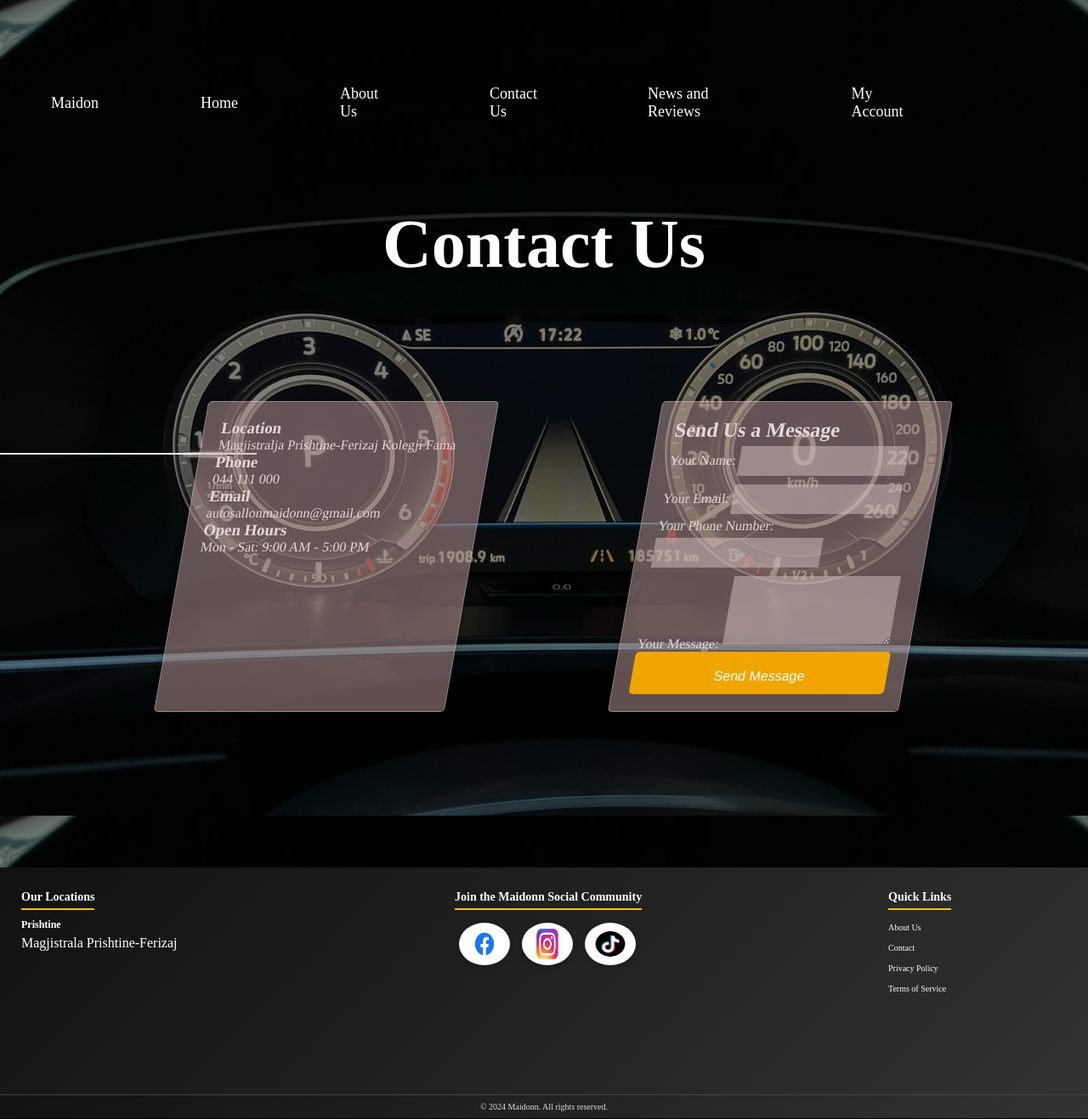
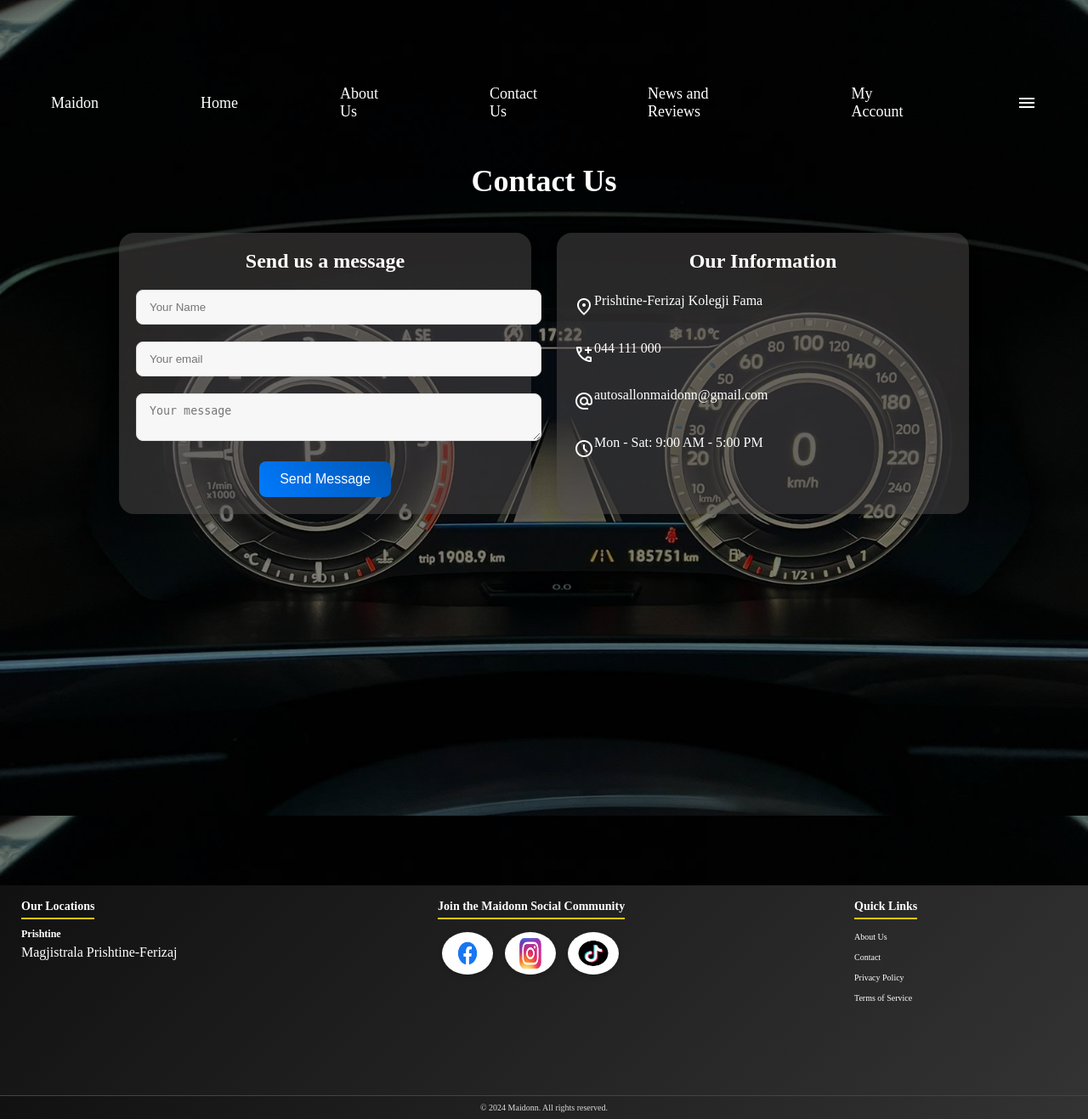
Before and after one commit to valzamustafa/Projektii, a PHP site: page /ContactUs.html in a window 1280 px wide. Shown: the whole page at 85% size. Run offline with PHP 8.4, Linux system fonts and the light colour scheme; grey boxes are pictures that could not be loaded.

Commit message:
contact us respoznive

```diff
--- a/About.css
+++ b/About.css
@@ -78,7 +78,7 @@ nav li:first-child {
        text-decoration: none;
        display: flex;
        align-items: center;
-       color: black;
+       color: white;
        font-size: 16px;
     }
 }
@@ -90,7 +90,7 @@ nav li:first-child {
         text-decoration: none;
         display: flex;
         align-items: center;
-        color: black;
+        color: white;
         font-size: 14px;
      }
  }
@@ -101,7 +101,7 @@ nav li:first-child {
         text-decoration: none;
         display: flex;
         align-items: center;
-        color: black;
+        color: white;
         font-size: 12px;
      }
 
--- a/ContactUs.css
+++ b/ContactUs.css
@@ -36,7 +36,7 @@ nav a {
     text-decoration: none;
     display: flex;
     align-items: center;
-    color: white;
+    color:white;
     font-size: 18px;
 }
 
@@ -78,7 +78,7 @@ nav li:first-child {
        text-decoration: none;
        display: flex;
        align-items: center;
-       color: black;
+       color: white;
        font-size: 16px;
     }
 }
@@ -90,7 +90,7 @@ nav li:first-child {
         text-decoration: none;
         display: flex;
         align-items: center;
-        color: black;
+        color: white;
         font-size: 14px;
      }
  }
@@ -101,7 +101,7 @@ nav li:first-child {
         text-decoration: none;
         display: flex;
         align-items: center;
-        color: black;
+        color: white;
         font-size: 12px;
      }
 
@@ -119,104 +119,140 @@ nav li:first-child {
         width: 250px;
     }
 }
+.contact {
+    /* background-color: #f9f9f9; */
+    min-height: 100vh;
+    padding: 50px 20px;
+    text-align: center;
+}
+
+.container {
+    max-width: 1000px;
+    margin: 0 auto;
+}
+
+.container h2 {
+    font-size: 36px;
+    color:white;
+    margin-bottom: 40px;
+    font-weight: 600;
+}
+
+.container-wrapper {
+    display: grid;
+    grid-template-columns: repeat(2, 1fr);
+    grid-gap: 30px;
+}
+
+.contactform,
+.contact-info {
+    padding: 20px;
+    border-radius: 18px;
+    background-color: rgba(81, 77, 77, 0.5);
+    box-shadow: 0 8px 16px rgba(0, 0, 0, 0.1);
+    box-sizing: border-box;
+
+}
+
+.contactform h3,
+.contact-info h3 {
+    font-size: 24px;
+    margin-bottom: 20px;
+    color: white;
+    font-weight: 600;
+    box-sizing: border-box;
+}
+
+.form-group {
+    margin-bottom: 20px;
+    box-sizing: border-box;
 
 
-.Tittle {
-    display: flex;
-    justify-content: center;
-    align-items: center;
-    text-align: center;
-    height: 65%;
-    margin-top: 100px;
 }
 
-.Tittle h1 {
-    font-size: 5rem;
-    color: white;
-    text-shadow: 3px 3px 5px rgba(0, 0, 0, 0.7);
+input,
+textarea {
+    width: 100%;
+    padding: 12px 15px;
+    border-radius: 8px;
+    border: 1px solid #ddd;
+    background-color: #f7f7f7;
+    color: black;
+    transition: 0.3s ease;
 }
 
-hr {
-    border: 1px solid #fff;
-    margin: 20px 0;
-    width: 80%;
-    max-width: 300px;
-    position: relative;
-    margin-top: 200px;
+input:focus,
+textarea:focus {
+    outline: none;
+    border-color:  #f0a500;
+    box-shadow: 0 0 8px rgba(0, 123, 255, 0.3);
+    background-color: #ffffff;
 }
 
-.ContacInfo, .contact-form {
-    width: 300px;
-    padding: 20px;
-    transform: skewX(-10deg);
-    border-radius: 5px;
-    border: 1px solid rgba(255, 255, 255, 0.3);
-    color: rgb(226, 215, 215);
-    box-shadow: 0 4px 8px rgba(0, 0, 0, 0.2);
-    position: relative;
-    left: 30%;
-    transform: translate(-50%, -50%) skewX(-10deg);
-    background-color: rgba(192, 158, 158, 0.5);
-    padding-top: 20px;
-    z-index: 5;
-    margin-top: 100px;
-    gap: 0px;
+button {
+    display: inline-block;
+    padding: 12px 24px;
+    background: linear-gradient(45deg, #007bff, #0056b3);
+    color: #ffffff;
+    border: none;
+    border-radius: 8px;
+    cursor: pointer;
+    font-size: 16px;
+    transition: background 0.3s ease, transform 0.2s;
 }
 
-.contact-form {
-    width: 300px;
-    padding: 20px;
-    border-radius: 5px;
-    border: 1px solid rgba(255, 255, 255, 0.3);
-    color: rgb(226, 215, 215);
-    box-shadow: 0 4px 8px rgba(0, 0, 0, 0.2);
-    left: 45%;
-    background-color: rgba(192, 158, 158, 0.5);
-    padding-top: 20px;
-    z-index: 5;
+button:hover {
+    background: linear-gradient(45deg, #f0a500);
+    transform: translateY(-2px);
 }
 
-.Format {
-    display: flex;
-    gap: 0px;
+button:active {
+    transform: translateY(0);
 }
 
-.contact-form input,
-.contact-form textarea {
-    border: none;
-    background-color: rgba(213, 193, 193, 0.5);
-    color: rgb(226, 215, 215);
-    padding: 10px;
-    margin: 5px 0;
-}
-.contact-form button {
-    background-color: #f0a500;
+.contact-info p {
+    margin-bottom: 15px;
     color: white;
-    padding: 20px;
-    border: none;
-    border-radius: 5px;
-    cursor: pointer;
-    width: 100%;
-    font-size: 1rem;
-    transition: background-color 0.3s;
-    height: 50px;
+    line-height: 1.6;
+    font-size: 16px;
 }
 
+.contact-info .info-item {
+    display: flex;
+    align-items: center;
+    margin-bottom: 15px;
+}
 
+.contact-info .info-item i {
+    font-size: 20px;
+    color: #007bff;
+    margin-right: 10px;
+}
+
+@media screen and (max-width: 768px) {
+    .container-wrapper {
+        grid-template-columns: 1fr;
+    }
+
+    .container {
+        padding: 20px;
+    }
+}
+footer {
+    font-size: 16px;
+    font-weight: bold;
+    color: #f0a500;
+    margin-top: 10px;
+}
 .footer {
     display: flex;
     justify-content: space-between;
     background: linear-gradient(135deg, #111, #333);
     color: white;
-    padding: 20px;
+    padding: 10px 20px;
     flex-wrap: wrap;
-    gap: 20px;
-    position: relative;
-    width: 100%;
-    z-index: 1;
-    margin-top: auto;
+    gap: 10px;
 }
-
 .footer-box {
     flex: 1;
     min-width: 180px;
--- a/ContactUs.html
+++ b/ContactUs.html
@@ -35,51 +35,52 @@
             <li class="hideOnMobile"><a href="MyAccoutn.html">My Account</a></li>
             <li class="menubutton" onclick="showSidebar()">
                 <a href="#">
-                    <img src="images/menu_24dp_000000_FILL0_wght400_GRAD0_opsz24.png" alt="Menu" height="24" width="24">
+                    <img src="images/menuwhite.png" alt="Menu" height="24" width="24">
                 </a>
             </li>
         </ul>
     </nav>
-
-    <div class="Tittle">
-        <h1>Contact Us</h1>
+    <section class="contact">
+        <div class="container">
+            <h2>Contact Us</h2>
+            <div class="container-wrapper">
+                <div class="contactform">
+                    <h3>Send us a message</h3>
+                    <form>
+                        <div class="form-group">
+                            <input type="text" name="name" placeholder="Your Name">
                         </div>
-
-    <hr class="page-line">
-    <div class="Format">
-        <div class="ContacInfo">
-            <h3>Location</h3>
-            <p>Magjistralja Prishtine-Ferizaj Kolegji Fama</p>
-
-            <h3>Phone</h3>
-            <p>044 111 000</p>
-
-            <h3>Email</h3>
-            <p>autosallonmaidonn@gmail.com</p>
-
-            <h3>Open Hours</h3>
-            <p>Mon - Sat: 9:00 AM - 5:00 PM</p>
+                        <div class="form-group">
+                            <input type="email"name="name" placeholder="Your email">
                         </div>
-
-        <div class="contact-form">
-            <h2>Send Us a Message</h2>
-            <form onsubmit="return validateForm()">
-                <label for="name">Your Name:</label>
-                <input type="text" id="name" name="name" required><br>
-
-                <label for="email">Your Email:</label>
-                <input type="email" id="email" name="email" required><br>
-
-                <label for="phone">Your Phone Number:</label>
-                <input type="tel" id="phone" name="phone" required pattern="^\+?[0-9]{1,4}?[0-9]{7,10}$"><br>
-
-                <label for="message">Your Message:</label>
-                <textarea id="message" name="message" rows="4" required></textarea><br>
-
+                        <div class="form-group">
+                           <textarea name="message" placeholder="Your message"></textarea>
+                        </div>
                         <button type="submit">Send Message</button>
                     </form>
                 </div>
+                <div class="contact-info">
+                    <h3>Our Information</h3>
+                    <div class="info-item">
+                        <img src="images/location.png" alt="Location" height="24" width="24">
+                        <p>Prishtine-Ferizaj Kolegji Fama</p>
                     </div>
+                    <div class="info-item">
+                        <img src="images/phoneicon.png" alt="Phone" height="24" width="24">
+                        <p>044 111 000</p>
+                    </div>
+                    <div class="info-item">
+                        <img src="images/mailicon.png" alt="Email" height="24" width="24">
+                        <p>autosallonmaidonn@gmail.com</p>
+                    </div>
+                    <div class="info-item">
+                        <img src="images/time.png" alt="Working hours" height="24" width="24">
+                        <p>Mon - Sat: 9:00 AM - 5:00 PM</p>
+                    </div>
+                </div>
+            </div>
+         </div>
+    </section>
     <div class="footer">
         <div class="footer-box locations">
             <h2>Our Locations</h2>
--- a/ForgetPassword.css
+++ b/ForgetPassword.css
@@ -79,7 +79,7 @@ nav li:first-child {
        text-decoration: none;
        display: flex;
        align-items: center;
-       color: black;
+       color: white;
        font-size: 16px;
     }
 }
@@ -91,7 +91,7 @@ nav li:first-child {
         text-decoration: none;
         display: flex;
         align-items: center;
-        color: black;
+        color: white;
         font-size: 14px;
      }
  }
@@ -102,7 +102,7 @@ nav li:first-child {
         text-decoration: none;
         display: flex;
         align-items: center;
-        color: black;
+        color: white;
         font-size: 12px;
      }
 
--- a/LogIn.css
+++ b/LogIn.css
@@ -79,7 +79,7 @@ nav li:first-child {
        text-decoration: none;
        display: flex;
        align-items: center;
-       color: black;
+       color: white;
        font-size: 16px;
     }
 }
@@ -91,7 +91,7 @@ nav li:first-child {
         text-decoration: none;
         display: flex;
         align-items: center;
-        color: black;
+        color: white;
         font-size: 14px;
      }
  }
@@ -102,7 +102,7 @@ nav li:first-child {
         text-decoration: none;
         display: flex;
         align-items: center;
-        color: black;
+        color: white;
         font-size: 12px;
      }
 
--- a/MyAccount.css
+++ b/MyAccount.css
@@ -79,7 +79,7 @@ nav li:first-child {
        text-decoration: none;
        display: flex;
        align-items: center;
-       color: black;
+       color: white;
        font-size: 16px;
     }
 }
@@ -91,7 +91,7 @@ nav li:first-child {
         text-decoration: none;
         display: flex;
         align-items: center;
-        color: black;
+        color: white;
         font-size: 14px;
      }
  }
@@ -102,7 +102,7 @@ nav li:first-child {
         text-decoration: none;
         display: flex;
         align-items: center;
-        color: black;
+        color: white;
         font-size: 12px;
      }
 
--- a/MyFavorites.css
+++ b/MyFavorites.css
@@ -79,7 +79,7 @@ nav li:first-child {
        text-decoration: none;
        display: flex;
        align-items: center;
-       color: black;
+       color: white;
        font-size: 16px;
     }
 }
@@ -91,7 +91,7 @@ nav li:first-child {
         text-decoration: none;
         display: flex;
         align-items: center;
-        color: black;
+        color: white;
         font-size: 14px;
      }
  }
@@ -102,7 +102,7 @@ nav li:first-child {
         text-decoration: none;
         display: flex;
         align-items: center;
-        color: black;
+        color: white;
         font-size: 12px;
      }
 
--- a/filter.css
+++ b/filter.css
@@ -90,7 +90,7 @@ nav li:first-child {
       text-decoration: none;
       display: flex;
       align-items: center;
-      color: black;
+      color: white;
       font-size: 14px;
    }
 }
@@ -101,7 +101,7 @@ nav li:first-child {
       text-decoration: none;
       display: flex;
       align-items: center;
-      color: black;
+      color: white;
       font-size: 12px;
    }
 
--- a/home.css
+++ b/home.css
@@ -80,7 +80,7 @@
        text-decoration: none;
        display: flex;
        align-items: center;
-       color: black;
+       color: white;
        font-size: 16px;
     }
   }
@@ -92,7 +92,7 @@
         text-decoration: none;
         display: flex;
         align-items: center;
-        color: black;
+        color: white;
         font-size: 14px;
      }
   }
--- a/newsandreviews.css
+++ b/newsandreviews.css
@@ -79,7 +79,7 @@ nav li:first-child {
      text-decoration: none;
      display: flex;
      align-items: center;
-     color: black;
+     color: white;
      font-size: 16px;
   }
 }
@@ -91,7 +91,7 @@ nav li:first-child {
       text-decoration: none;
       display: flex;
       align-items: center;
-      color: black;
+      color: white;
       font-size: 14px;
    }
 }
@@ -102,7 +102,7 @@ nav li:first-child {
       text-decoration: none;
       display: flex;
       align-items: center;
-      color: black;
+      color: white;
       font-size: 12px;
    }
 
--- a/register.css
+++ b/register.css
@@ -79,7 +79,7 @@
        text-decoration: none;
        display: flex;
        align-items: center;
-       color: black;
+       color: white;
        font-size: 16px;
     }
   }
@@ -91,7 +91,7 @@
         text-decoration: none;
         display: flex;
         align-items: center;
-        color: black;
+        color: white;
         font-size: 14px;
      }
   }
@@ -102,7 +102,7 @@
         text-decoration: none;
         display: flex;
         align-items: center;
-        color: black;
+        color: white;
         font-size: 12px;
      }
 
--- a/style1.css
+++ b/style1.css
@@ -79,7 +79,7 @@ nav li:first-child {
      text-decoration: none;
      display: flex;
      align-items: center;
-     color: black;
+     color: white;
      font-size: 16px;
   }
 }
@@ -91,7 +91,7 @@ nav li:first-child {
       text-decoration: none;
       display: flex;
       align-items: center;
-      color: black;
+      color: white;
       font-size: 14px;
    }
 }
@@ -102,7 +102,7 @@ nav li:first-child {
       text-decoration: none;
       display: flex;
       align-items: center;
-      color: black;
+      color: white;
       font-size: 12px;
    }
 
```
Also changed, not shown: images/location.png (added), images/mailicon.png (added), images/phoneicon.png (added), images/time.png (added). Lines whose indentation alone changed are shown as unchanged.
